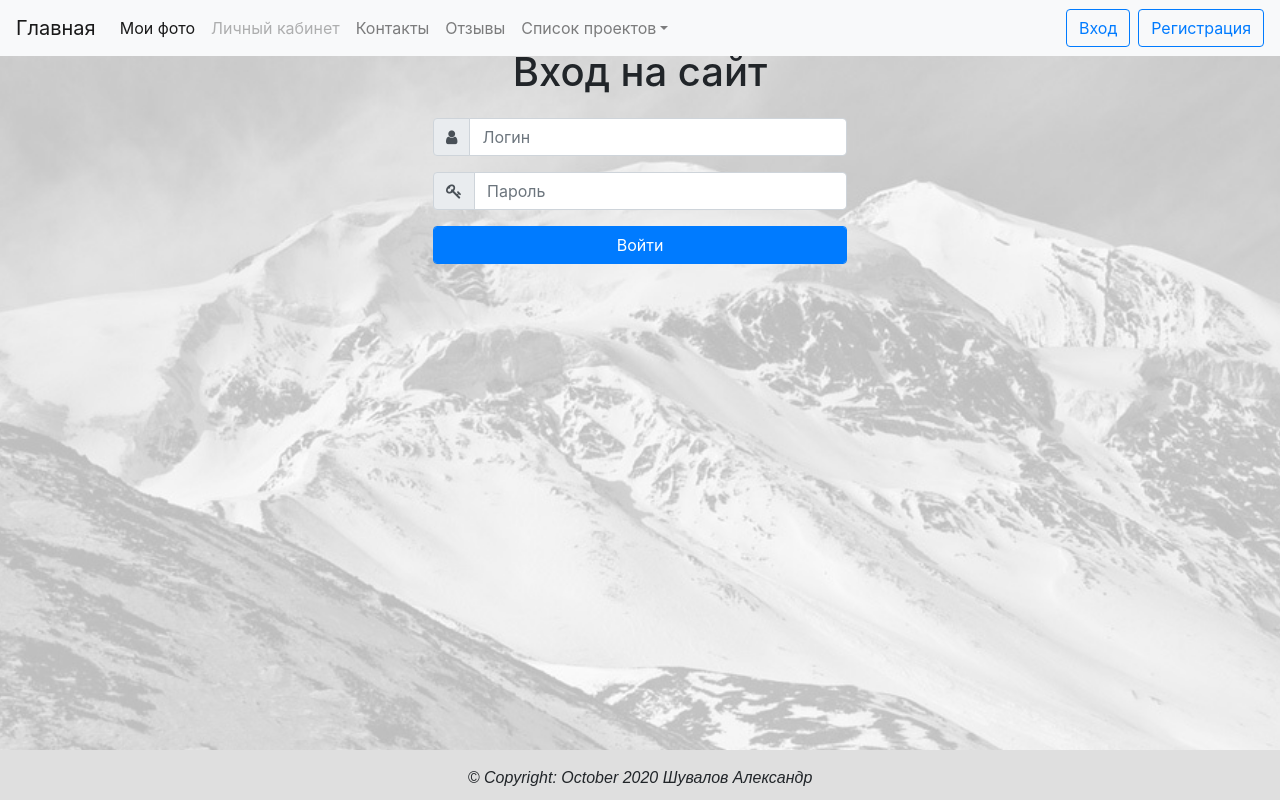
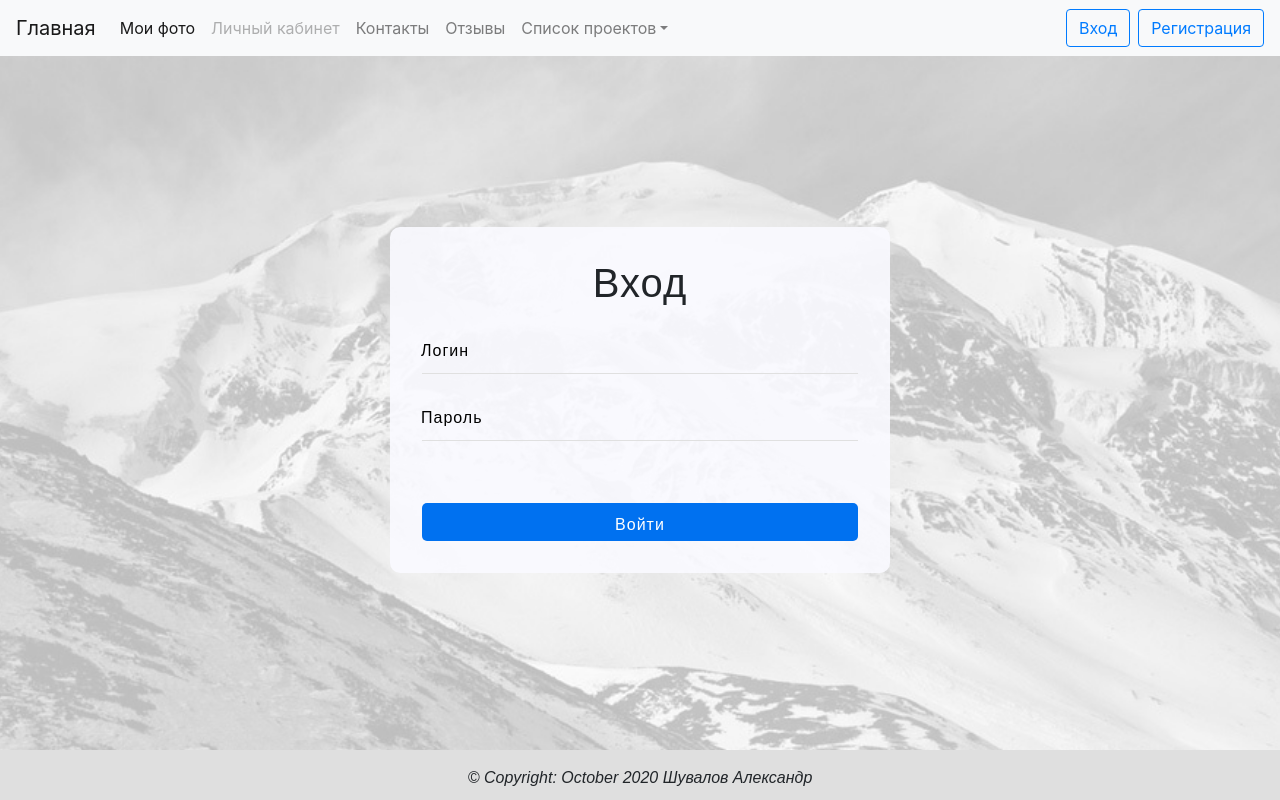
Before and after one commit to ale777opp/my-site, a PHP site: page /auth.php in a window 1280 px wide. Run offline with PHP 8.4, Linux system fonts and the light colour scheme.

Commit message:
new authorization panel

```diff
--- a/auth.php
+++ b/auth.php
@@ -4,35 +4,24 @@ $title='Авторизация';
 include 'site_components/head.php';
 ?>
 
-<div class="container my-5">
-    <h1 class="text-center"> Вход на сайт </h1>
-    <div class="row justify-content-center" >
-        <div class="col-5 text-center" id="content">
-            <form onsubmit="send(this);return false;">
-                <div class="form-group">
-                    <div class="input-group mb-2">
-                        <div class="input-group-prepend">
-                        <div class="input-group-text"><i class="fa fa-user" aria-hidden="true"></i></div>
-                        </div>
-                    <input required name="login" type="text" class="form-control" placeholder="Логин"> <!--id="inlineFormInputGroup" -->
-                    </div>
-                </div>
-                <div class="form-group">
-                    <div class="input-group mb-2">
-                        <div class="input-group-prepend">
-                        <div class="input-group-text"><i class="fa fa-key" aria-hidden="true"></i></div>
-                        </div>
-                    <input required name="pass" type="password" class="form-control" placeholder="Пароль">
-                    </div>
-                </div>
-                <input class="form-control btn btn-primary" type="submit" value="Войти">
-            </form>
-            <span id="info" style="color:red;"> </span>
-        </div>
-    </div>
+<div style="display: flex;justify-content: center;align-items: center;height: 100vh;">
+    <form class="form" onsubmit="send(this);return false;">
+	   <h1 class="form_title"> Вход </h1>
+	           <div class="form_group">
+                    <input required name="login" type="text" class="form_input" placeholder=" ">
+					<label class="form_label">Логин</label>
+               </div>
+
+               <div class="form_group">
+				    <input required name="pass" type="password" class="form_input" placeholder=" ">
+					<label class="form_label">Пароль</label>
+               </div>
+			   <input class="form-control btn btn-primary form_button" type="submit" value="Войти" style="margin-top:30px"> <!--  -->
+	</form>
+	<span id="info" style="color:red;"> </span>
 </div>
 
-<footer class="fixed-bottom" style="background-color: #dfdfdf; height: 50px; font-size: 1em; font-family: sans-serif; font-style:italic"> <!-- page-footer font-small blue  -->
+<footer class="fixed-bottom" style="background-color: #dfdfdf; height: 50px; font-size: 1em; font-family: sans-serif; font-style:italic">
  <div class="footer-copyright text-center py-3">© Copyright: <?php echo date("F Y");?> Шувалов Александр</div>
 </footer>
 
--- a/site_components/style/style.css
+++ b/site_components/style/style.css
@@ -90,6 +90,79 @@ p {
     cursor: default; /*  курсор в виде стрелки */
     color: #888;/* цвет текста серый */
     }
+.form {
+         width: 500px;
+         padding: 32px;
+         border-radius: 10px;
+    /*     box-shadow: 0 4px 16px #ccc; Тень элемента. 0 - смещение Х, 4 - смещение Y, 16 - степень размытия, #ccc - цвет. */
+         font-family: sans-serif;
+         letter-spacing: 1px; /* Расстояние между буквами */
+		 background-color:rgba(250,250,255, 0.90);
+ }
+.form_title {
+         text-align: center;
+         margin: 0 0 32px 0;
+         font-weight: normal;/* Насыщенность шрифта*/
+ }
+
+.form_button {
+         padding: 10px 20px;
+         border: none; /* Без границы блока. */
+         border-radius: 5px;
+         font-family: sans-serif;
+         letter-spacing: 1px;
+         font-size: 16px;
+         color :#fff ;
+         background-color: #0071f0;
+         outline: none; /* Внешней границы элемента */
+         cursor: pointer;/* Тип курсора при наведение */
+         transition: 0.3s; /* transition позволяет делать плавные переходы между двумя значениями какого-либо CSS свойства */
+ }
+
+.form_group {
+         position: relative;
+         margin-bottom: 32px;
+}
+.form_input {
+         width: 100%;
+         padding: 0 0 10px 0;
+         border: none;
+         border-bottom: 1px solid #e0e0e0;
+         background-color: transparent;
+         outline: none;
+         transition: 0.3s;
+		 cursor:pointer;
+ }
+
+.form_label {
+         position: absolute;
+         top: 0;
+         left:-1px;
+      /*   z-index: -1; */
+         color: black; /* #9e9e9e; */
+         transition: 0.3s;
+ }
+.form_button:focus,
+.form_button:hover{
+         background-color: rgba(0, 113, 240, 0.8);
+ }
+
+.form_input:focus {
+         border-bottom: 1px solid #1a73a8;
+ }
+.form_input:focus ~ .form_label {
+		 z-index:-1;
+         top: -18px;
+         font-size:12px;
+         color: black; /* #e0e0e0; */
+ }
+/*.form_input:focus ~ .form_label, */
+.form_input:not(:placeholder-shown) ~ .form_label {
+		 z-index:-1;
+         top: -18px;
+         font-size:12px;
+         color: black; /* #e0e0e0; */
+ }
 
 @media screen and (max-width: 768px) {
   div.row {
```
